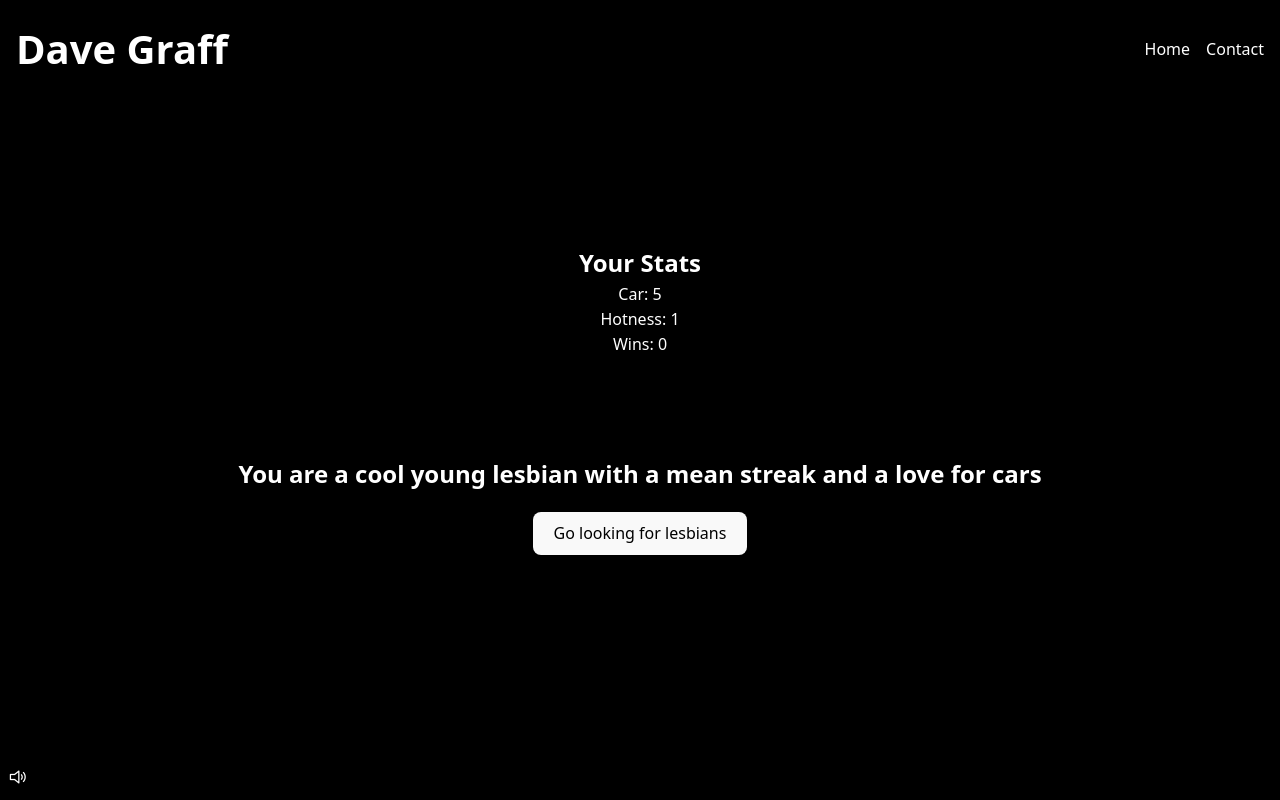
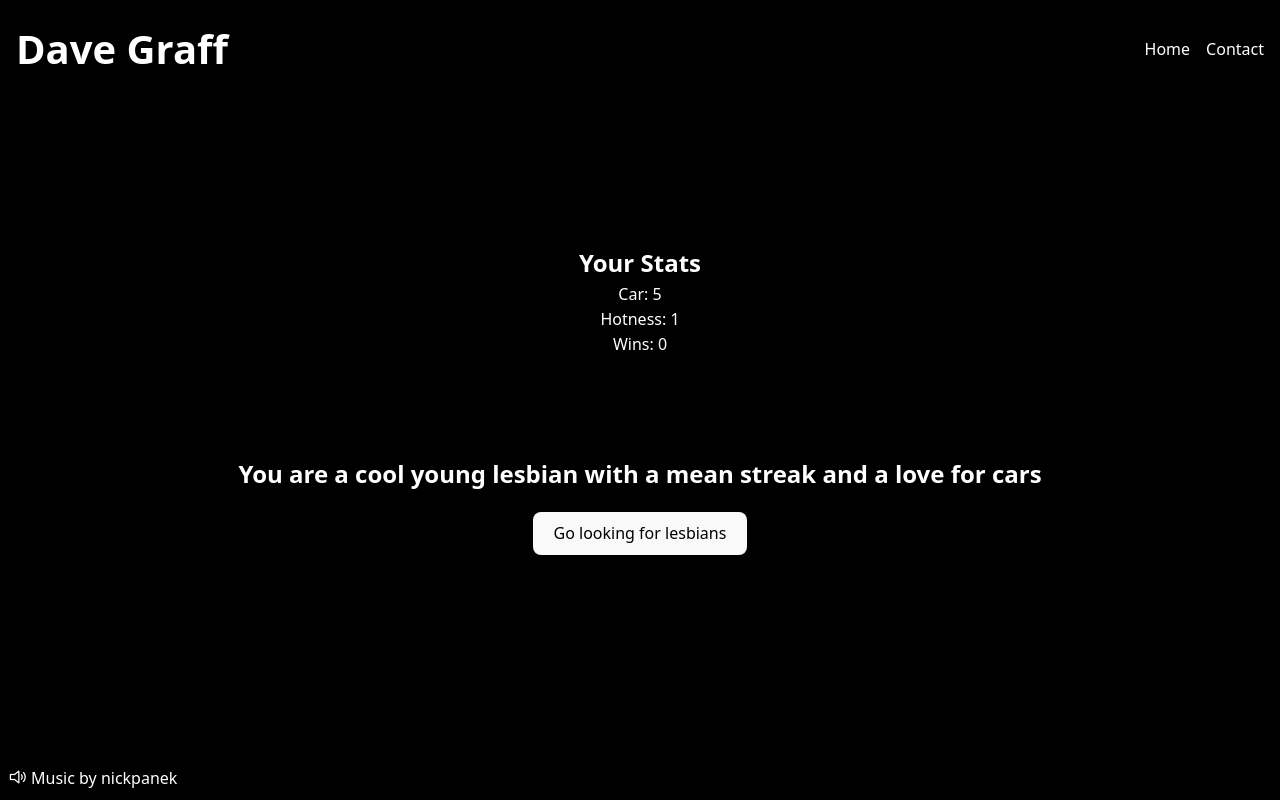
Before and after one commit to DaveGraff/davegraff.github.io, a Vue app: page /cars in a window 1280 px wide. Built offline with nearby package versions, Linux system fonts and the light colour scheme.

Commit message:
Add music attribution

```diff
--- a/src/pages/Cars.vue
+++ b/src/pages/Cars.vue
@@ -32,8 +32,11 @@
         </div>
     </div>
     <div class="audio-controls">
-        <span v-if="isAudioPlaying" class="pi pi-volume-up" @click="toggleAudio"></span>
-        <span v-else class="pi pi-volume-off" @click="toggleAudio"></span>
+        <div>
+            <span v-if="isAudioPlaying" class="pi pi-volume-up" @click="toggleAudio"></span>
+            <span v-else class="pi pi-volume-off" @click="toggleAudio"></span>
+        </div>
+        <span>Music by <a href="https://pixabay.com/music/techno-trance-heavy-german-techno-beat-dark-industrial-instrumental-403003/">nickpanek</a></span>
     </div>
 </template>
 
@@ -154,6 +157,17 @@ onUnmounted(() => {
     bottom: 10px;
     left: 10px;
     cursor: pointer;
+    display: flex;
+    align-items: center;
+    gap: 5px;
+    span {
+        cursor: default;
+        font-size: 1rem;
+    }
+    a {
+        color: white;
+        text-decoration: none;
+    }
 }
 
 .whole-content {
```
